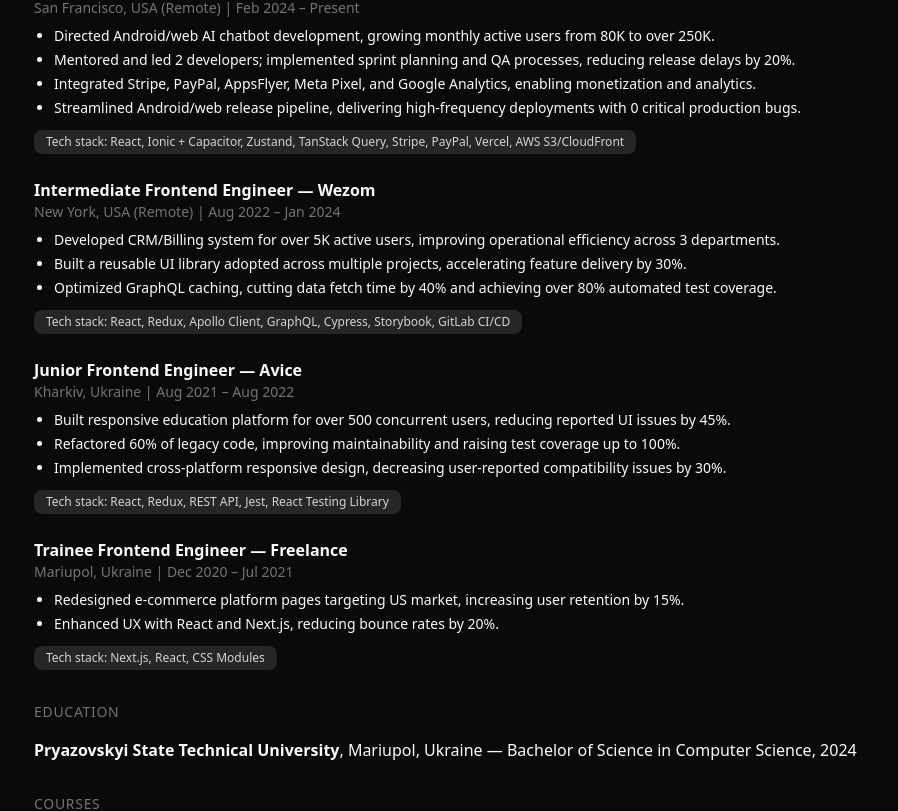
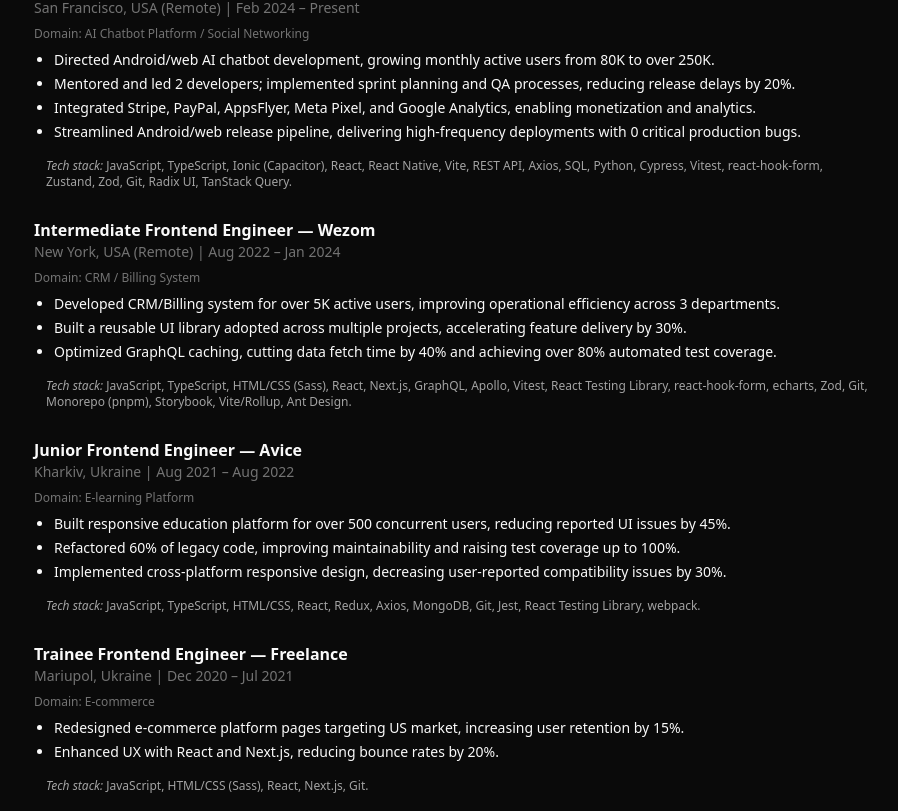
Before and after one commit to nazar-shcherbyna/resume, a Next.js app: page / in a window 1280 px wide. Shown: the part 953-1764 px from the top of the page, without its empty margins (182-1080 px from the left). Built offline with nearby package versions, Linux system fonts and the light colour scheme.

Commit message:
feat: add TechStackSection component and update tech stack details in ResumeSite

```diff
--- a/components/ResumeSite.tsx
+++ b/components/ResumeSite.tsx
@@ -1,5 +1,6 @@
 import { Code, Github, Linkedin, Mail } from "lucide-react";
 import React from "react";
+import { TechStackSection } from "./TechStackSection";
 
 // Локальные Card и Button
 function Card({ children }: { children: React.ReactNode }) {
@@ -162,6 +163,9 @@
               <p className="text-sm text-neutral-500">
                 San Francisco, USA (Remote) | Feb 2024 – Present
               </p>
+              <p className="text-xs mt-2 text-neutral-500">
+                Domain: AI Chatbot Platform / Social Networking
+              </p>
               <ul className="list-disc pl-5 mt-2 space-y-1 text-sm">
                 <li>
                   Directed Android/web AI chatbot development, growing monthly
@@ -180,10 +184,11 @@
                   high-frequency deployments with 0 critical production bugs.
                 </li>
               </ul>
-              <div className="mt-3 inline-block bg-neutral-100 dark:bg-neutral-800 text-neutral-700 dark:text-neutral-300 px-3 py-1 rounded-lg text-xs">
-                Tech stack: React, Ionic + Capacitor, Zustand, TanStack Query,
-                Stripe, PayPal, Vercel, AWS S3/CloudFront
-              </div>
+              <TechStackSection>
+                JavaScript, TypeScript, Ionic (Capacitor), React, React Native,
+                Vite, REST API, Axios, SQL, Python, Cypress, Vitest,
+                react-hook-form, Zustand, Zod, Git, Radix UI, TanStack Query.
+              </TechStackSection>
             </div>
             <div>
               <h3 className="font-semibold">
@@ -191,6 +196,9 @@
               </h3>
               <p className="text-sm text-neutral-500">
                 New York, USA (Remote) | Aug 2022 – Jan 2024
+              </p>
+              <p className="text-xs mt-2 text-neutral-500">
+                Domain: CRM / Billing System
               </p>
               <ul className="list-disc pl-5 mt-2 space-y-1 text-sm">
                 <li>
@@ -206,10 +214,12 @@
                   achieving over 80% automated test coverage.
                 </li>
               </ul>
-              <div className="mt-3 inline-block bg-neutral-100 dark:bg-neutral-800 text-neutral-700 dark:text-neutral-300 px-3 py-1 rounded-lg text-xs">
-                Tech stack: React, Redux, Apollo Client, GraphQL, Cypress,
-                Storybook, GitLab CI/CD
-              </div>
+              <TechStackSection>
+                JavaScript, TypeScript, HTML/CSS (Sass), React, Next.js,
+                GraphQL, Apollo, Vitest, React Testing Library, react-hook-form,
+                echarts, Zod, Git, Monorepo (pnpm), Storybook, Vite/Rollup, Ant
+                Design.
+              </TechStackSection>
             </div>
             <div>
               <h3 className="font-semibold">
@@ -217,6 +227,9 @@
               </h3>
               <p className="text-sm text-neutral-500">
                 Kharkiv, Ukraine | Aug 2021 – Aug 2022
+              </p>
+              <p className="text-xs mt-2 text-neutral-500">
+                Domain: E-learning Platform
               </p>
               <ul className="list-disc pl-5 mt-2 space-y-1 text-sm">
                 <li>
@@ -232,9 +245,10 @@
                   user-reported compatibility issues by 30%.
                 </li>
               </ul>
-              <div className="mt-3 inline-block bg-neutral-100 dark:bg-neutral-800 text-neutral-700 dark:text-neutral-300 px-3 py-1 rounded-lg text-xs">
-                Tech stack: React, Redux, REST API, Jest, React Testing Library
-              </div>
+              <TechStackSection>
+                JavaScript, TypeScript, HTML/CSS, React, Redux, Axios, MongoDB,
+                Git, Jest, React Testing Library, webpack.
+              </TechStackSection>
             </div>
             <div>
               <h3 className="font-semibold">
@@ -242,6 +256,9 @@
               </h3>
               <p className="text-sm text-neutral-500">
                 Mariupol, Ukraine | Dec 2020 – Jul 2021
+              </p>
+              <p className="text-xs mt-2 text-neutral-500">
+                Domain: E-commerce
               </p>
               <ul className="list-disc pl-5 mt-2 space-y-1 text-sm">
                 <li>
@@ -253,9 +270,9 @@
                   20%.
                 </li>
               </ul>
-              <div className="mt-3 inline-block bg-neutral-100 dark:bg-neutral-800 text-neutral-700 dark:text-neutral-300 px-3 py-1 rounded-lg text-xs">
-                Tech stack: Next.js, React, CSS Modules
-              </div>
+              <TechStackSection>
+                JavaScript, HTML/CSS (Sass), React, Next.js, Git.
+              </TechStackSection>
             </div>
           </div>
         </section>
--- /dev/null
+++ b/components/TechStackSection.tsx
@@ -0,0 +1,9 @@
+export const TechStackSection: React.FC<{
+  children: NonNullable<React.ReactNode>;
+}> = ({ children }) => {
+  return (
+    <div className="mt-3 inline-block text-neutral-400 px-3 py-1 text-xs">
+      <i> Tech stack:</i> {children}
+    </div>
+  );
+};
```
